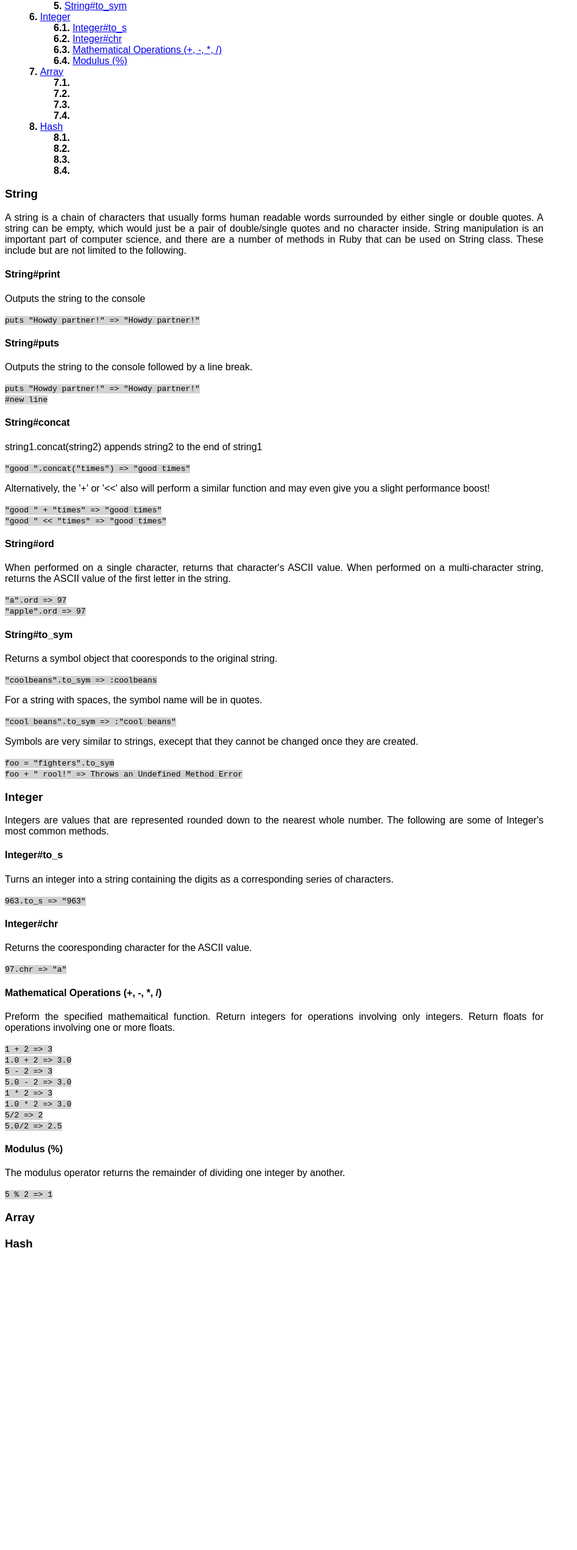
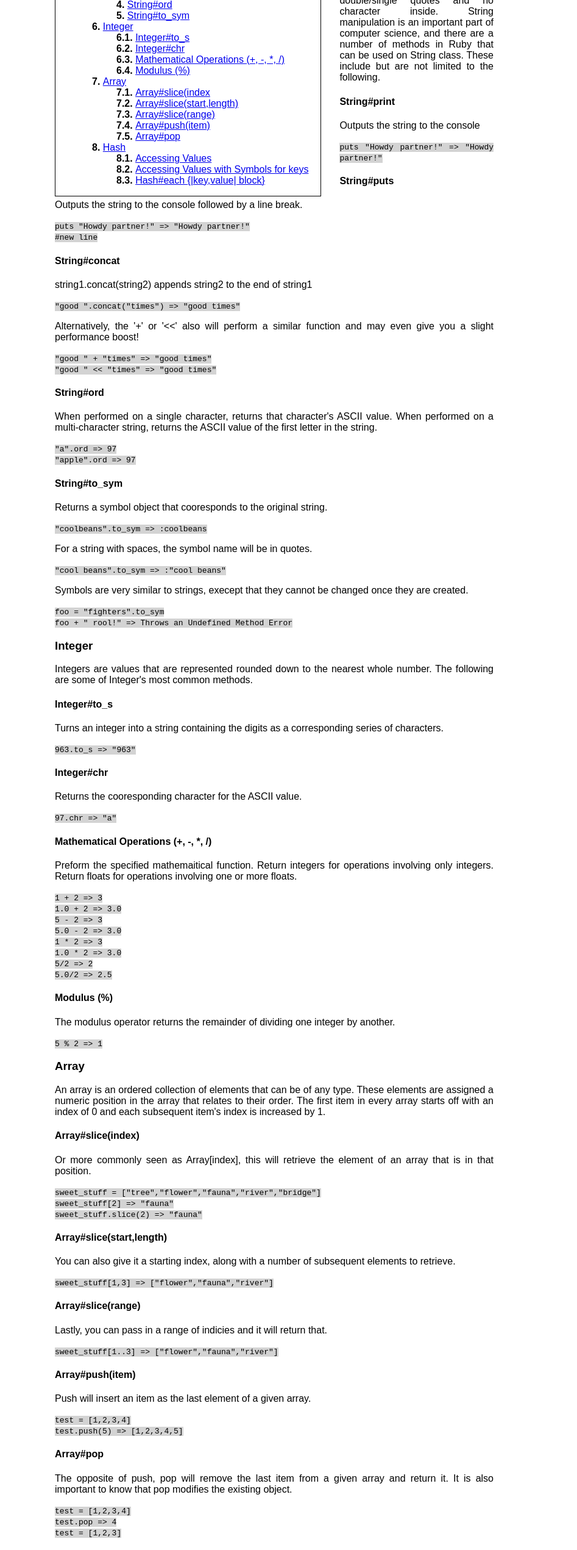
Before and after one commit to JayMiller21/Original-DBC-Blog, a plain HTML site: page blog-posts/week8-9-cheatsheet.html in a window 1280 px wide. Shown: the part 240-2781 px from the top of the page at 61% size, without its empty margins (0-947 px from the left). Before the commit the page ends 2312 px from the top, so only its background shows below. Drawn offline with Linux system fonts and the light colour scheme.

Commit message:
Mike added second half of HTML and added CSS for box around TOC

```diff
--- a/blog-posts/stylesheets/cheatsheet.css
+++ b/blog-posts/stylesheets/cheatsheet.css
@@ -5,7 +5,9 @@ html {
 }
 
 body {
-
+	width: 80%;
+	margin-left: auto;
+	margin-right: auto;
 }
 
 
@@ -43,7 +45,12 @@ nav {
 }
 
 #table_of_contents {
-
+	border: 1px solid black;
+	float: left;
+	margin-right: 30px;
+	margin-top: 15px;
+	padding-right: 20px;
+	padding-left: 20px;
 }
 
 
--- a/blog-posts/week8-9-cheatsheet.html
+++ b/blog-posts/week8-9-cheatsheet.html
@@ -32,18 +32,18 @@
         </li>
         <li><a href="#Array">Array</a>
           <ol>
-            <li><a href="#"></a></li>
-            <li><a href="#"></a></li>
-            <li><a href="#"></a></li>
-            <li><a href="#"></a></li>
+            <li><a href="#slice">Array#slice(index</a></li>
+            <li><a href="#slice2">Array#slice(start,length)</a></li>
+            <li><a href="#slice3">Array#slice(range)</a></li>
+            <li><a href="#push">Array#push(item)</a></li>
+            <li><a href="#pop">Array#pop</a></li>
           </ol>
         </li>
-        <li><a href="#Hash">Hash</a>
+        <li><a href="#hash">Hash</a>
           <ol>
-            <li><a href="#"></a></li>
-            <li><a href="#"></a></li>
-            <li><a href="#"></a></li>
-            <li><a href="#"></a></li>
+            <li><a href="#values">Accessing Values</a></li>
+            <li><a href="#hash_symbols">Accessing Values with Symbols for keys</a></li>
+            <li><a href="#hash_each">Hash#each {|key,value| block}</a></li>
           </ol>
         </li>
       </ol>
@@ -108,99 +108,62 @@
         </article>
       </section>
       <section>
-        <h3 id="">Array</h3>
-        <p></p>
+        <h3 id="array">Array</h3>
+        <p>An array is an ordered collection of elements that can be of any type. These elements are assigned a numeric position in the array that relates to their order. The first item in every array starts off with an index of 0 and each subsequent item's index is increased by 1.</p>
         <article>
-          <h4 id=""></h4>
-          <p></p>
-          <code></code>
+          <h4 id="slice">Array#slice(index)</h4>
+          <p>Or more commonly seen as Array[index], this will retrieve the element of an array that is in that position.</p>
+          <code>sweet_stuff = ["tree","flower","fauna","river","bridge"]<br>
+        sweet_stuff[2] => "fauna"<br>
+        sweet_stuff.slice(2) => "fauna"</code>
         </article>
         <article>
-          <h4 id=""></h4>
-          <p></p>
-          <code></code>
+          <h4 id="slice2">Array#slice(start,length)</h4>
+          <p>You can also give it a starting index, along with a number of subsequent elements to retrieve.</p>
+          <code>sweet_stuff[1,3] => ["flower","fauna","river"]</code>
         </article>
         <article>
-          <h4 id=""></h4>
-          <p></p>
-          <code></code>
+          <h4 id="slice3">Array#slice(range)</h4>
+          <p>Lastly, you can pass in a range of indicies and it will return that.</p>
+          <code>sweet_stuff[1..3] => ["flower","fauna","river"]</code>
         </article>
         <article>
-          <h4 id=""></h4>
-          <p></p>
-          <code></code>
+          <h4 id="push">Array#push(item)</h4>
+          <p>Push will insert an item as the last element of a given array.</p>
+          <code>test = [1,2,3,4]<br>
+        test.push(5) => [1,2,3,4,5]</code>
+        </article>
+        <article>
+          <h4 id="pop">Array#pop</h4>
+          <p>The opposite of push, pop will remove the last item from a given array and return it. It is also important to know that pop modifies the existing object.</p>
+          <code>test = [1,2,3,4]<br>
+        test.pop => 4<br>
+        test = [1,2,3]</code>
         </article>
       </section>
       <section>
-        <h3 id="">Hash</h3>
-        <p></p>
+        <h3 id="hash">Hash</h3>
+        <p>A hash is collection of unordered key value pairs. In a nutshell, instead of using a regular array, a hash function maps various keys, which for the most part are human-readable alphanumeric strings, and connect them to indexs of an array. As it turns out, it is much quicker to see if a given key exists, versus having to check each item of the array to see if the desired item exists in there. As a result, hashes tend to be way way quicker for searching purposes than regualr arrays.</p>
         <article>
-          <h4 id=""></h4>
-          <p></p>
-          <code></code>
+          <h4 id="values">Accessing Values</h4>
+          <p>You can get access to the values in a has similar to how you would from an array, execept you refer to the corresponding key as opposed to the index.</p>
+          <code>test_hash = {"name" => "Bob", "hobby" => "basketball"}<br>
+  test_hash["name"] => "Bob"</code>
         </article>
         <article>
-          <h4 id=""></h4>
-          <p></p>
-          <code></code>
+          <h4 id="values_symbols">How to access values with symbols for keys</h4>
+          <p>With this synatx, keys are implicitly turned into symbols.</p>
+          <code>sym_hash = {name: "Bob", hobby: "basketball"}<br>
+  sym_hash[:name] => "Bob"</code>
         </article>
         <article>
-          <h4 id=""></h4>
-          <p></p>
-          <code></code>
-        </article>
-        <article>
-          <h4 id=""></h4>
-          <p></p>
-          <code></code>
+          <h4 id="hash_each">Hash#each {|key,value| block}</h4>
+          <p>Will iterate through each key,value pair of the hash and perform whatever code block is passed to it.</p>
+          <code>test_hash = {"name" => "Mike",  "age" => "23", "city" => "Brooklyn"}<br>
+      test_hash.each {|key, value| puts key + " " + value} => "name Mike", "\n","age 23", "\n", "city Brooklyn</code>
         </article>
       </section>
     </div>
+    <br><br><br><br><br>
   </body>
 </html>
-
-
-<!-- Arrays
-  Summary: An ordered collection of elements that can be of any type. These elements are assigned a numeric position in the array that relates to their order. The first item in every array starts off with an index of 0 and each subsequent item's index is increased by 1.
-  Things you can do with/to arrays:
-    Array#slice(index): Or more commonly seen as Array[index], this will retrieve the element of an array that is in that position.
-      EX:
-        sweet_stuff = ["tree","flower","fauna","river","bridge"]
-        sweet_stuff[2] => "fauna"
-        sweet_stuff.slice(2) => "fauna"
-    Array#slice(start,length): You can also give it a starting index, along with a number of subsequent elements to retrieve.
-      EX:
-        sweet_stuff[1,3] => ["flower","fauna","river"]
-
-    Array#slice(range): Lastly, you can pass in a range of indiciesand it will return that
-      EX:
-        sweet_stuff[1..3] => ["flower","fauna","river"]
-
-    Array#push(item): Push will insert an item as the last element of a given array.
-      EX:
-        test = [1,2,3,4]
-        test.push(5) => [1,2,3,4,5]
-
-    Array#pop : The opposite of push, pop will remove the last item from a given array and return it. It is also important to know that pop modifies the existing object.
-      EX:
-        test = [1,2,3,4]
-        test.pop => 4
-        test = [1,2,3]
-
-
-
-Hashes
-  Summary: A hash is collection of unordered key value pairs.
-
-  Accessing values
-  test_hash = {"name" => "Bob", "hobby" => "basketball"}
-  test_hash["name"] => "Bob"
-
-  Alternative syntax for symbol keys:  With this synatx, keys are implicitly turned into symbols.
-  sym_hash = {name: "Bob", hobby: "basketball"}
-  sym_hash[:name] => "Bob"
-
-  Hash#each {|key,value| block}: Will iterate through each key,value pair of the hash and perform whatever code block is passed to it.
-    EX:
-      test_hash = {"name" => "Mike",  "age" => "23", "city" => "Brooklyn"}
-      test_hash.each {|key, value| puts key + " " + value} -->
```
